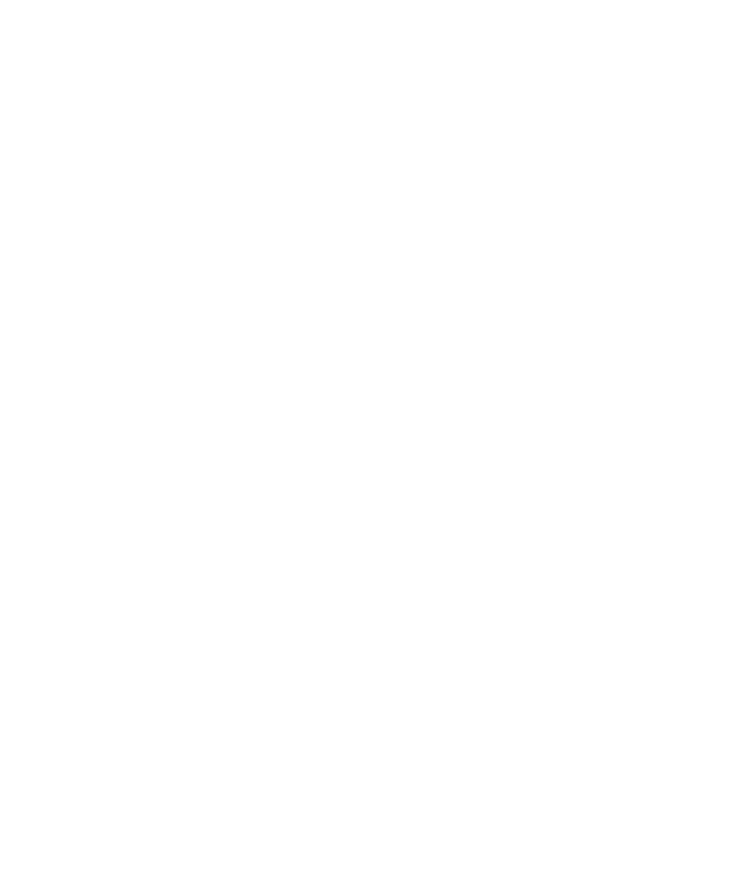
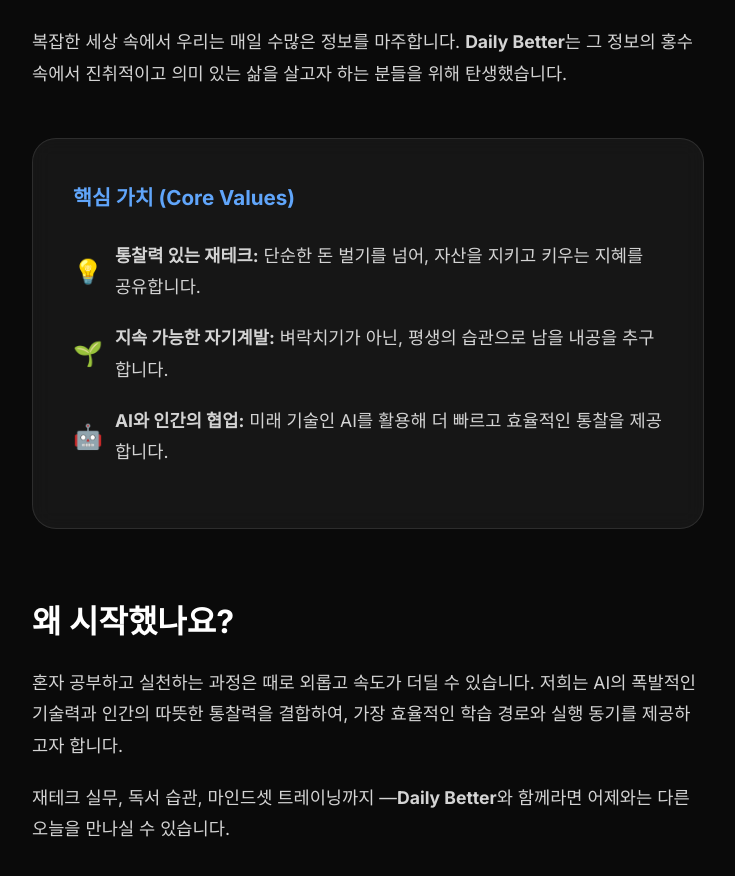
Before and after one commit to oddeye2796-cyber/wealth-growth, a Next.js app: page /about in a window 1280 px wide. Before the commit this address had no page. Shown: the part 540-1416 px from the top of the page, without its empty margins (272-1007 px from the left). Before the commit the page ends 935 px from the top, so only its background shows below. Built offline with nearby package versions, Linux system fonts and the light colour scheme.

Commit message:
feat: implement About page and fix navigation link

```diff
--- /dev/null
+++ b/src/app/about/page.tsx
@@ -0,0 +1,77 @@
+import Link from 'next/link';
+
+export default function AboutPage() {
+  return (
+    <div className="container" style={{ padding: '4rem 2rem' }}>
+      <section className="hero-section" style={{ marginBottom: '5rem' }}>
+        <h1 className="hero-title" style={{ fontSize: '3.5rem', letterSpacing: '-1.5px' }}>
+          Daily Better
+        </h1>
+        <p className="hero-subtitle" style={{ fontSize: '1.4rem' }}>
+          어제보다 나은 나를 만드는 오늘의 기록
+        </p>
+      </section>
+
+      <div className="markdown-body">
+        <h2 style={{ fontSize: '2rem', marginBottom: '1.5rem', color: '#fff' }}>우리만의 비전</h2>
+        <p>
+          복잡한 세상 속에서 우리는 매일 수많은 정보를 마주합니다. <strong>Daily Better</strong>는 그 정보의 홍수 속에서
+          진취적이고 의미 있는 삶을 살고자 하는 분들을 위해 탄생했습니다.
+        </p>
+
+        <div style={{
+          background: 'var(--card-bg)',
+          border: '1px solid var(--card-border)',
+          borderRadius: '24px',
+          padding: '2.5rem',
+          marginTop: '3rem',
+          marginBottom: '3rem',
+          backdropFilter: 'blur(10px)'
+        }}>
+          <h3 style={{ marginTop: 0, color: 'var(--primary-hover)' }}>핵심 가치 (Core Values)</h3>
+          <ul style={{ listStyle: 'none', marginLeft: 0, marginTop: '1.5rem' }}>
+            <li style={{ marginBottom: '1.2rem', display: 'flex', alignItems: 'center', gap: '0.75rem' }}>
+              <span style={{ fontSize: '1.5rem' }}>💡</span>
+              <span><strong>통찰력 있는 재테크:</strong> 단순한 돈 벌기를 넘어, 자산을 지키고 키우는 지혜를 공유합니다.</span>
+            </li>
+            <li style={{ marginBottom: '1.2rem', display: 'flex', alignItems: 'center', gap: '0.75rem' }}>
+              <span style={{ fontSize: '1.5rem' }}>🌱</span>
+              <span><strong>지속 가능한 자기계발:</strong> 벼락치기가 아닌, 평생의 습관으로 남을 내공을 추구합니다.</span>
+            </li>
+            <li style={{ marginBottom: '1.2rem', display: 'flex', alignItems: 'center', gap: '0.75rem' }}>
+              <span style={{ fontSize: '1.5rem' }}>🤖</span>
+              <span><strong>AI와 인간의 협업:</strong> 미래 기술인 AI를 활용해 더 빠르고 효율적인 통찰을 제공합니다.</span>
+            </li>
+          </ul>
+        </div>
+
+        <h2 style={{ fontSize: '2rem', marginTop: '4rem' }}>왜 시작했나요?</h2>
+        <p>
+          혼자 공부하고 실천하는 과정은 때로 외롭고 속도가 더딜 수 있습니다.
+          저희는 AI의 폭발적인 기술력과 인간의 따뜻한 통찰력을 결합하여,
+          가장 효율적인 학습 경로와 실행 동기를 제공하고자 합니다.
+        </p>
+        <p>
+          재테크 실무, 독서 습관, 마인드셋 트레이닝까지 —
+          <strong>Daily Better</strong>와 함께라면 어제와는 다른 오늘을 만나실 수 있습니다.
+        </p>
+
+        <div style={{ textAlign: 'center', marginTop: '6rem' }}>
+          <Link href="/" className="post-card" style={{
+            display: 'inline-block',
+            padding: '1.2rem 3rem',
+            borderRadius: '50px',
+            background: 'linear-gradient(135deg, var(--primary), #a78bfa)',
+            color: '#fff',
+            fontWeight: 700,
+            fontSize: '1.1rem',
+            border: 'none',
+            boxShadow: '0 10px 30px rgba(59, 130, 246, 0.3)'
+          }}>
+            블로그 글 보러가기 →
+          </Link>
+        </div>
+      </div>
+    </div>
+  );
+}
--- a/src/app/layout.tsx
+++ b/src/app/layout.tsx
@@ -22,7 +22,7 @@
           <Link href="/" className="logo">Daily Better</Link>
           <nav style={{display: 'flex', gap: '1rem'}}>
             <Link href="/" style={{color: 'var(--text-muted)', fontWeight: 500}}>Home</Link>
-            <Link href="/" style={{color: 'var(--text-muted)', fontWeight: 500}}>About</Link>
+            <Link href="/about" style={{color: 'var(--text-muted)', fontWeight: 500}}>About</Link>
           </nav>
         </header>
         <main className="container">
```
